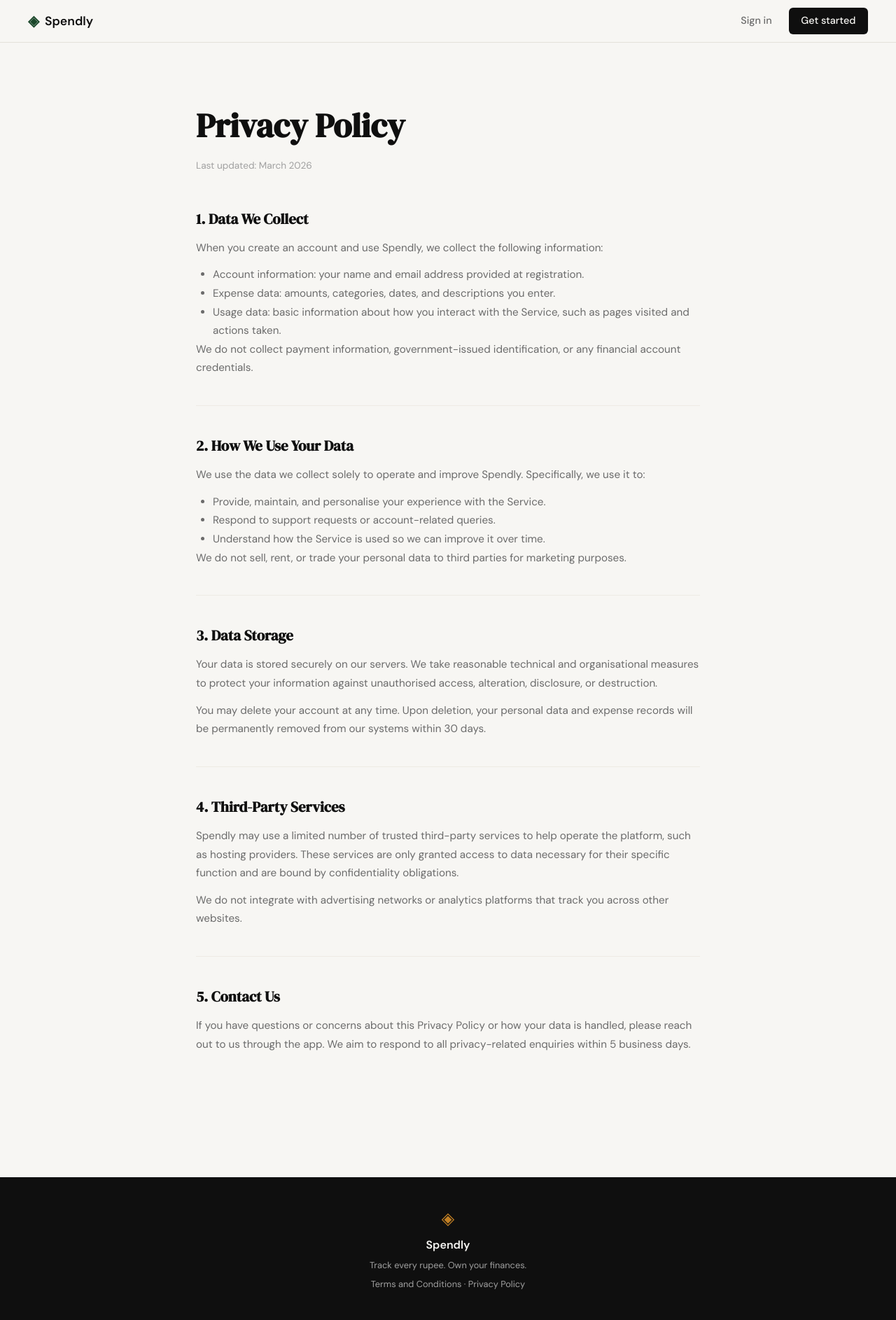
After one commit to Vaibhav-333/Spendly, a Flask app: page /privacy in a window 1280 px wide. The commit adds this page. Shown: the whole page at 70% size. Run offline with Flask 3, Linux system fonts and the light colour scheme.

Commit message:
landing: add privacy policy page and route

```diff
--- a/app.py
+++ b/app.py
@@ -25,6 +25,11 @@ def login():
 @app.route("/terms")
 def terms():
     return render_template("terms.html")
+
+
+@app.route("/privacy")
+def privacy():
+    return render_template("privacy.html")
 
 
 # ------------------------------------------------------------------ #
--- a/templates/base.html
+++ b/templates/base.html
@@ -34,7 +34,7 @@
             <span class="brand-icon">◈</span>
             <span class="footer-name">Spendly</span>
             <p class="footer-copy">Track every rupee. Own your finances.</p>
-            <p class="footer-links"><a href="{{ url_for('terms') }}">Terms and Conditions</a> &middot; <a href="#">Privacy Policy</a></p>
+            <p class="footer-links"><a href="{{ url_for('terms') }}">Terms and Conditions</a> &middot; <a href="{{ url_for('privacy') }}">Privacy Policy</a></p>
         </div>
     </footer>
 
--- /dev/null
+++ b/templates/privacy.html
@@ -0,0 +1,53 @@
+{% extends "base.html" %}
+
+{% block title %}Privacy Policy — Spendly{% endblock %}
+
+{% block content %}
+
+<section class="legal-page">
+    <div class="legal-inner">
+        <h1 class="legal-title">Privacy Policy</h1>
+        <p class="legal-updated">Last updated: March 2026</p>
+
+        <div class="legal-section">
+            <h2>1. Data We Collect</h2>
+            <p>When you create an account and use Spendly, we collect the following information:</p>
+            <ul>
+                <li>Account information: your name and email address provided at registration.</li>
+                <li>Expense data: amounts, categories, dates, and descriptions you enter.</li>
+                <li>Usage data: basic information about how you interact with the Service, such as pages visited and actions taken.</li>
+            </ul>
+            <p>We do not collect payment information, government-issued identification, or any financial account credentials.</p>
+        </div>
+
+        <div class="legal-section">
+            <h2>2. How We Use Your Data</h2>
+            <p>We use the data we collect solely to operate and improve Spendly. Specifically, we use it to:</p>
+            <ul>
+                <li>Provide, maintain, and personalise your experience with the Service.</li>
+                <li>Respond to support requests or account-related queries.</li>
+                <li>Understand how the Service is used so we can improve it over time.</li>
+            </ul>
+            <p>We do not sell, rent, or trade your personal data to third parties for marketing purposes.</p>
+        </div>
+
+        <div class="legal-section">
+            <h2>3. Data Storage</h2>
+            <p>Your data is stored securely on our servers. We take reasonable technical and organisational measures to protect your information against unauthorised access, alteration, disclosure, or destruction.</p>
+            <p>You may delete your account at any time. Upon deletion, your personal data and expense records will be permanently removed from our systems within 30 days.</p>
+        </div>
+
+        <div class="legal-section">
+            <h2>4. Third-Party Services</h2>
+            <p>Spendly may use a limited number of trusted third-party services to help operate the platform, such as hosting providers. These services are only granted access to data necessary for their specific function and are bound by confidentiality obligations.</p>
+            <p>We do not integrate with advertising networks or analytics platforms that track you across other websites.</p>
+        </div>
+
+        <div class="legal-section">
+            <h2>5. Contact Us</h2>
+            <p>If you have questions or concerns about this Privacy Policy or how your data is handled, please reach out to us through the app. We aim to respond to all privacy-related enquiries within 5 business days.</p>
+        </div>
+    </div>
+</section>
+
+{% endblock %}
```
